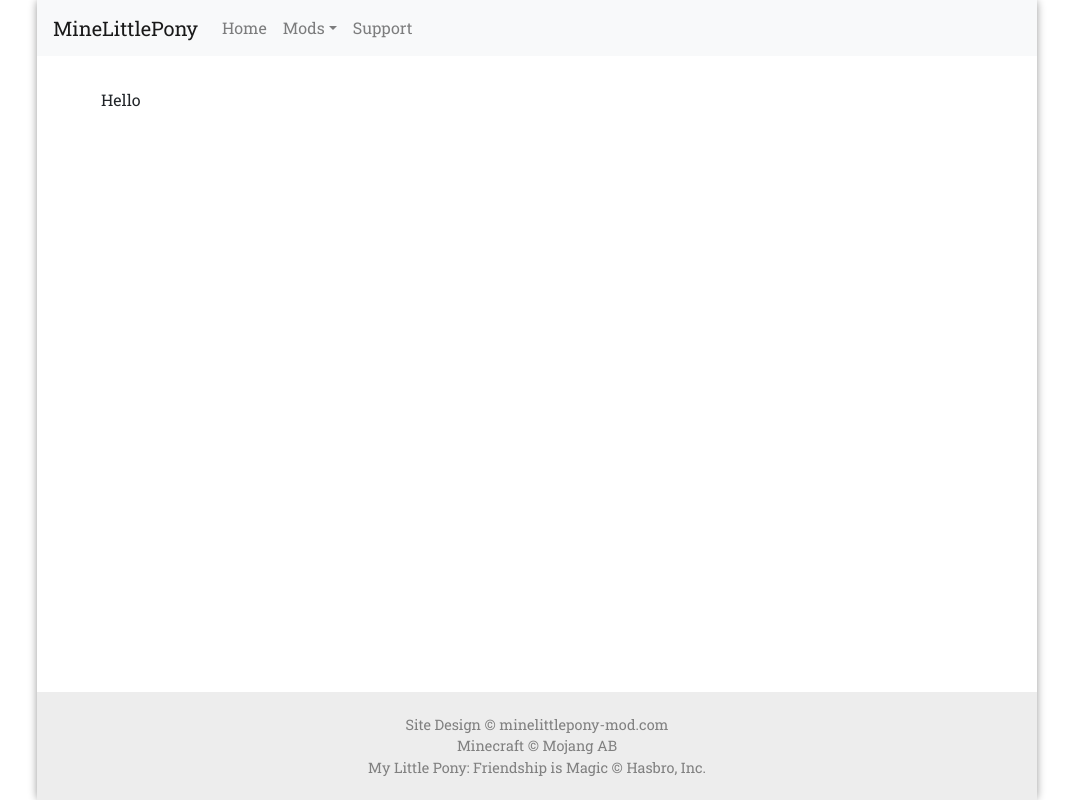
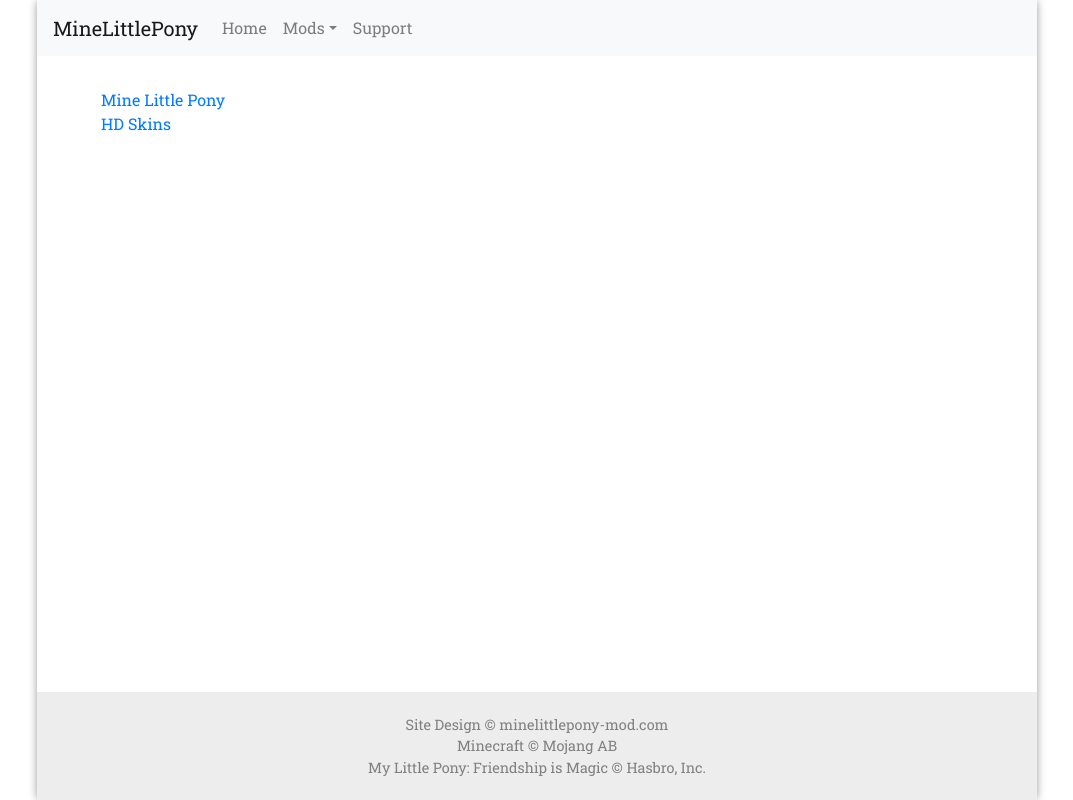
Before and after one commit to killjoy1221/minelpweb, a React (Create React App) app: page /mods in a window 1280 px wide. Shown: the whole page, without its empty margins (103-1176 px from the left). Built offline with nearby package versions, Linux system fonts and the light colour scheme.

Commit message:
Fix routes

```diff
--- a/src/app/App.tsx
+++ b/src/app/App.tsx
@@ -21,7 +21,7 @@
                 <Header />
                 <Container id="content">
                     <Switch>
-                        <Route path={PUBLIC_URL} exact component={Home} />
+                        <Route path={PUBLIC_URL + "/"} exact component={Home} />
                         <Route path={PUBLIC_URL + "/mods"} component={Mods} />
                     </Switch>
                 </Container>
--- a/src/app/mods/Mods.tsx
+++ b/src/app/mods/Mods.tsx
@@ -47,8 +47,8 @@
     const { path } = useRouteMatch();
     return (
         <Switch>
-            <Route exact path={path} component={ModList} />
-            <Route exact path={`${path}/:id`} component={Mod} />
+            <Route exact path={path + "/"} component={ModList} />
+            <Route exact path={path + "/:id"} component={Mod} />
         </Switch>
     );
 }
```
